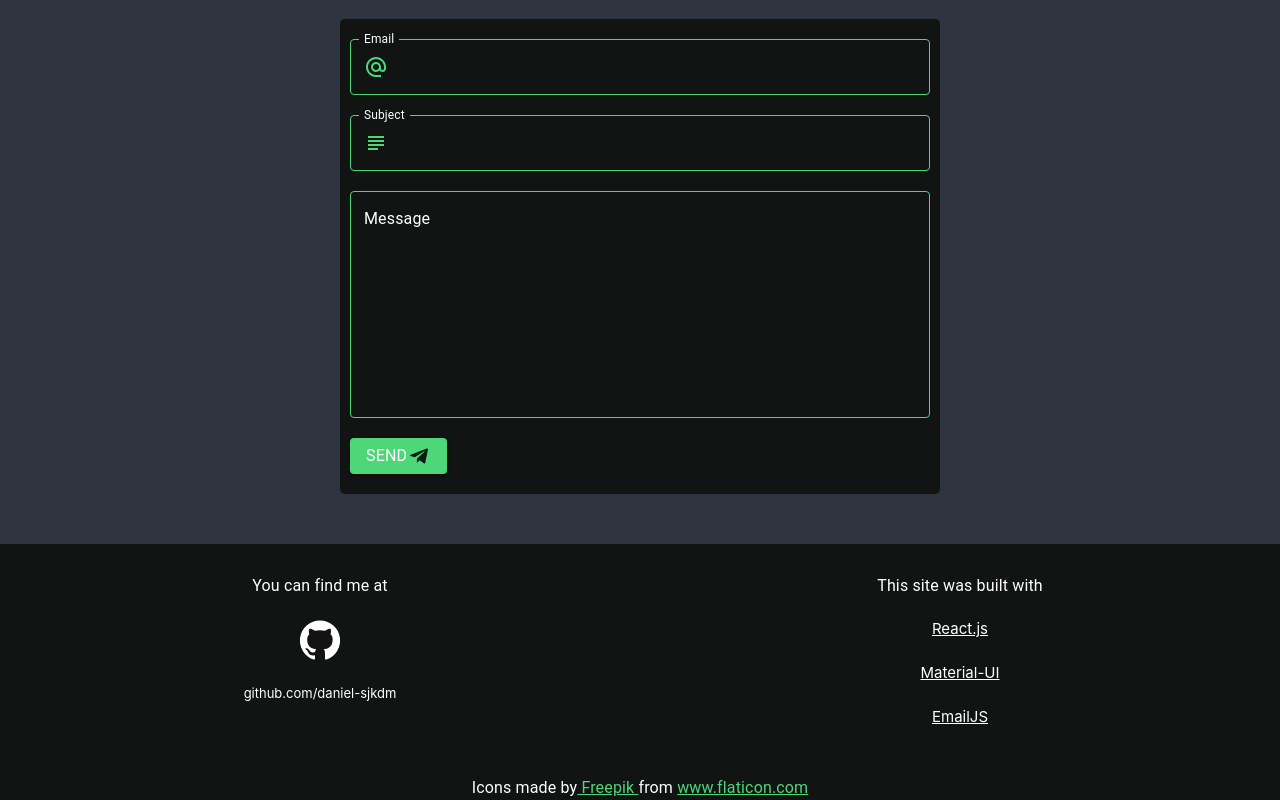
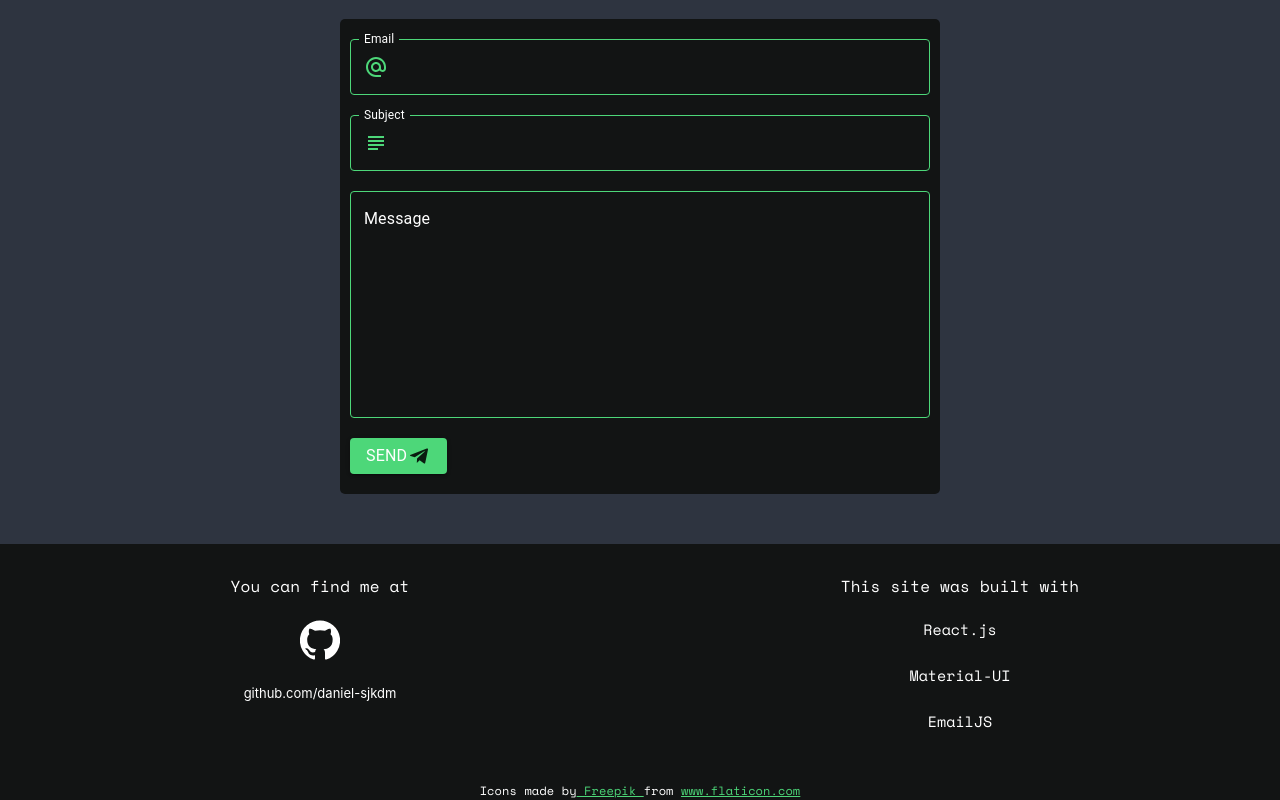
Before and after one commit to daniel-sjkdm/SjkdmIsland, a React (Create React App) app in the folder sjkdm_island/: page /SjukdomCastle/contact in a window 1280 px wide. Shown: the part 259-1059 px from the top of the page. Built offline with nearby package versions, Linux system fonts and the light colour scheme; a web font is replaced by a local one.

Commit message:
Font and colors were chanegd

```diff
--- a/sjkdm_island/src/components/Footer.js
+++ b/sjkdm_island/src/components/Footer.js
@@ -9,6 +9,7 @@ const useStyles = makeStyles({
         marginTop: "50px",
     },
     content: {
+        fontFamily: "Space Mono, mono space",
         textAlign: "center",
         color: "white",
         marginTop: "30px"
@@ -18,6 +19,12 @@ const useStyles = makeStyles({
         width: "40px",
         height: "40px",
         marginTop: "10px"
+    },
+    url: {
+        color: "white",
+        fontSize: "15px",
+        fontFamily: "Space Mono, mono space",
+        textDecoration: "none"
     }
 });
 
@@ -42,7 +49,7 @@ const Footer = (props) => {
                             <ListItemText
                                 disableTypography={true}
                                 primary={
-                                    <a style={{ color: "white", fontSize: "15px" }} href="https://reactjs.org/" rel="noopener noreferrer" target="_blank"> React.js </a>
+                                    <a className={classes.url} href="https://reactjs.org/" rel="noopener noreferrer" target="_blank"> React.js </a>
                                 }
                                 style={{textAlign: "center"}}
                             />
@@ -51,7 +58,7 @@ const Footer = (props) => {
                             <ListItemText
                                 disableTypography={true}
                                 primary={
-                                    <a style={{ color: "white", fontSize: "15px" }} href="https://material-ui.com/" target="_blank" rel="noopener noreferrer"> Material-UI </a>
+                                    <a className={classes.url} href="https://material-ui.com/" target="_blank" rel="noopener noreferrer"> Material-UI </a>
                                 }
                                 style={{textAlign: "center"}}
                             />
@@ -60,7 +67,7 @@ const Footer = (props) => {
                             <ListItemText
                                 disableTypography={true}
                                 primary={
-                                    <a style={{ color: "white", fontSize: "15px" }} href="https://www.emailjs.com/" target="_blank" rel="noopener noreferrer"> EmailJS </a>
+                                    <a className={classes.url} href="https://www.emailjs.com/" target="_blank" rel="noopener noreferrer"> EmailJS </a>
                                 }
                                 style={{textAlign: "center"}}
                             />
@@ -68,7 +75,7 @@ const Footer = (props) => {
                     </List>
                 </Grid>
                 <Grid item lg={12} md={12} xs={12}>
-                    <Typography className={classes.content}>
+                    <Typography className={classes.content} style={{ fontSize: "12px" }}>
                         Icons made by
                         <a href="https://www.flaticon.com/authors/freepik" target="_blank" rel="noopener noreferrer" title="Freepik" style={{ color: "#4DD779" }}> Freepik </a> from <a href="https://www.flaticon.com/" target="_blank" rel="noopener noreferrer" style={{ color: "#4DD779" }} title="Flaticon"> www.flaticon.com</a>
                     </Typography>
```
